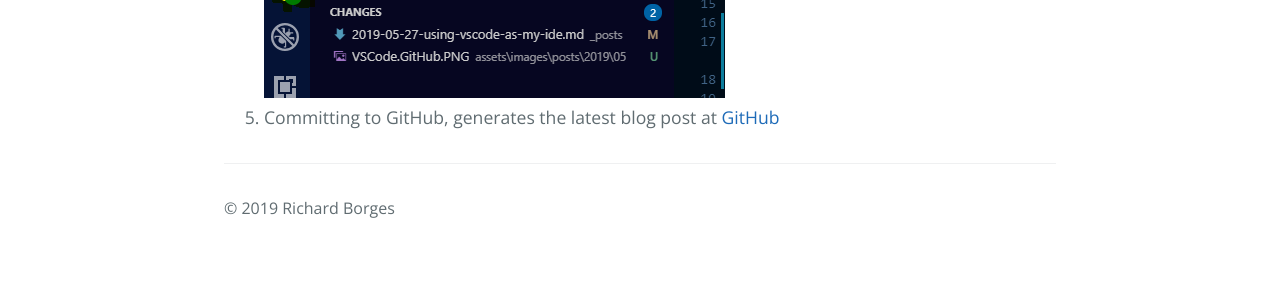
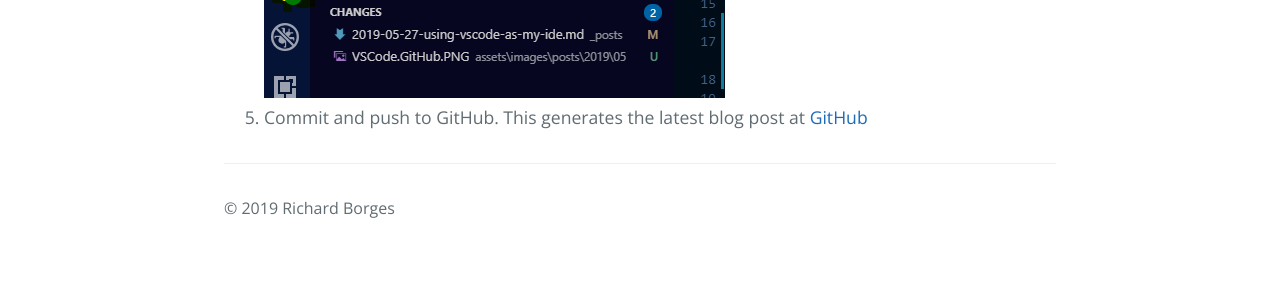
Before and after one commit to richardborges/richardborges.github.io, a Jekyll site: the page built from _posts/2019-05-27-using-vscode-as-my-ide.md, in a window 1280 px wide. Shown: the part 1380-1661 px from the top of the page. Built offline with Jekyll 4.4.1, drawn with Linux system fonts in a browser that asks for light colours.

Commit message:
img file name change

````diff
--- a/_posts/2019-05-27-using-vscode-as-my-ide.md
+++ b/_posts/2019-05-27-using-vscode-as-my-ide.md
@@ -20,7 +20,7 @@ For a while, I have been using the Windows bash shell to run the blog locally wh
 bundle exec jekyll serve
 ```
 in the terminal window and this will build and launch the site locally at http://127.0.0.1:4000.
-![screenshot](/assets/images/posts/2019/05/vscode.editor.png)
+![screenshot](/assets/images/posts/2019/05/vscodeeditor.png)
 1. Once you have finished editing, its time to use the 'Source control' tools to add (stage the changes) and commit to git hub. All within VS Code.
-![Add to GitHub](/assets/images/posts/2019/05/vscode.GitHub.png)
-1. Committing to GitHub, generates the latest blog post at [GitHub](https:richardborges.github.io)
+![Add to GitHub](/assets/images/posts/2019/05/vscodegithub.png)
+1. Commit and push to GitHub. This generates the latest blog post at [GitHub](https://richardborges.github.io)
````
Also changed, not shown: assets/images/posts/2019/05/vscodeeditor.png (renamed from assets/images/posts/2019/05/VSCode.editor.png), assets/images/posts/2019/05/vscodegithub.png (renamed from assets/images/posts/2019/05/VSCode.GitHub.PNG).
